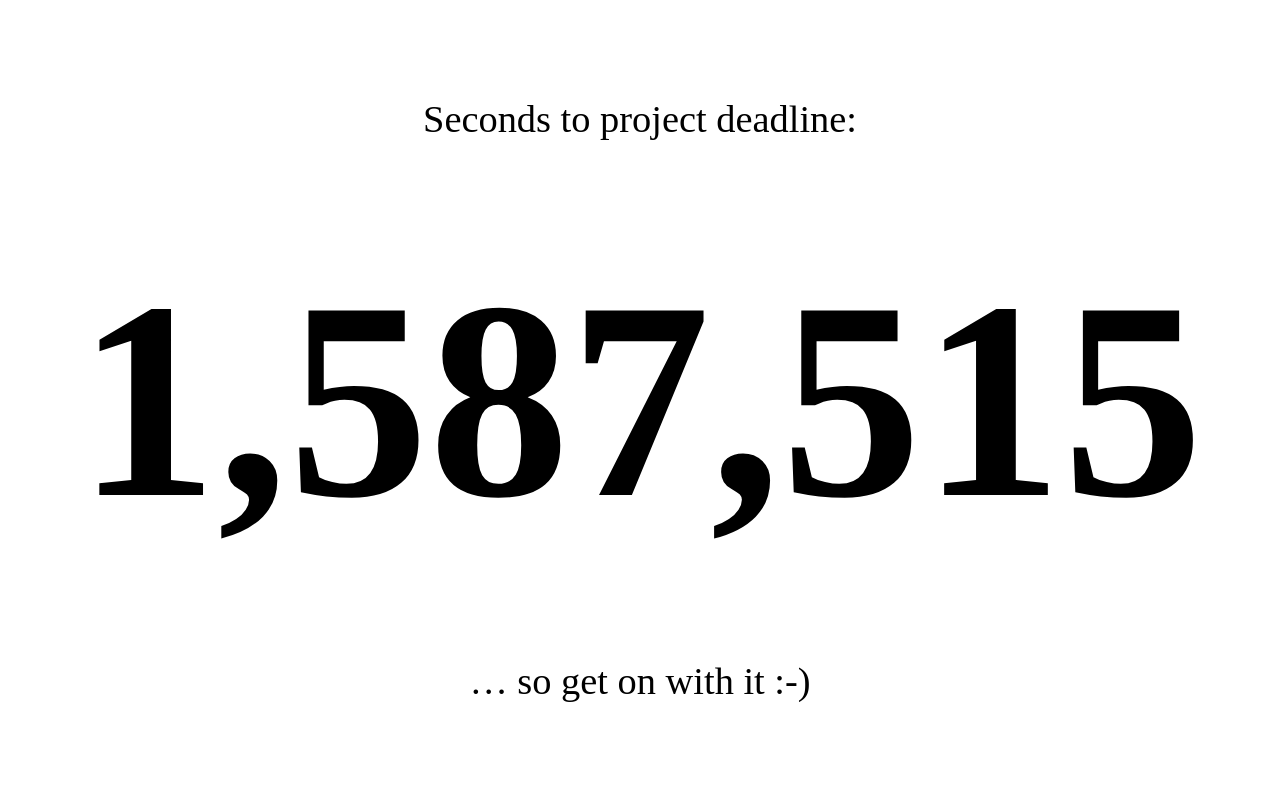
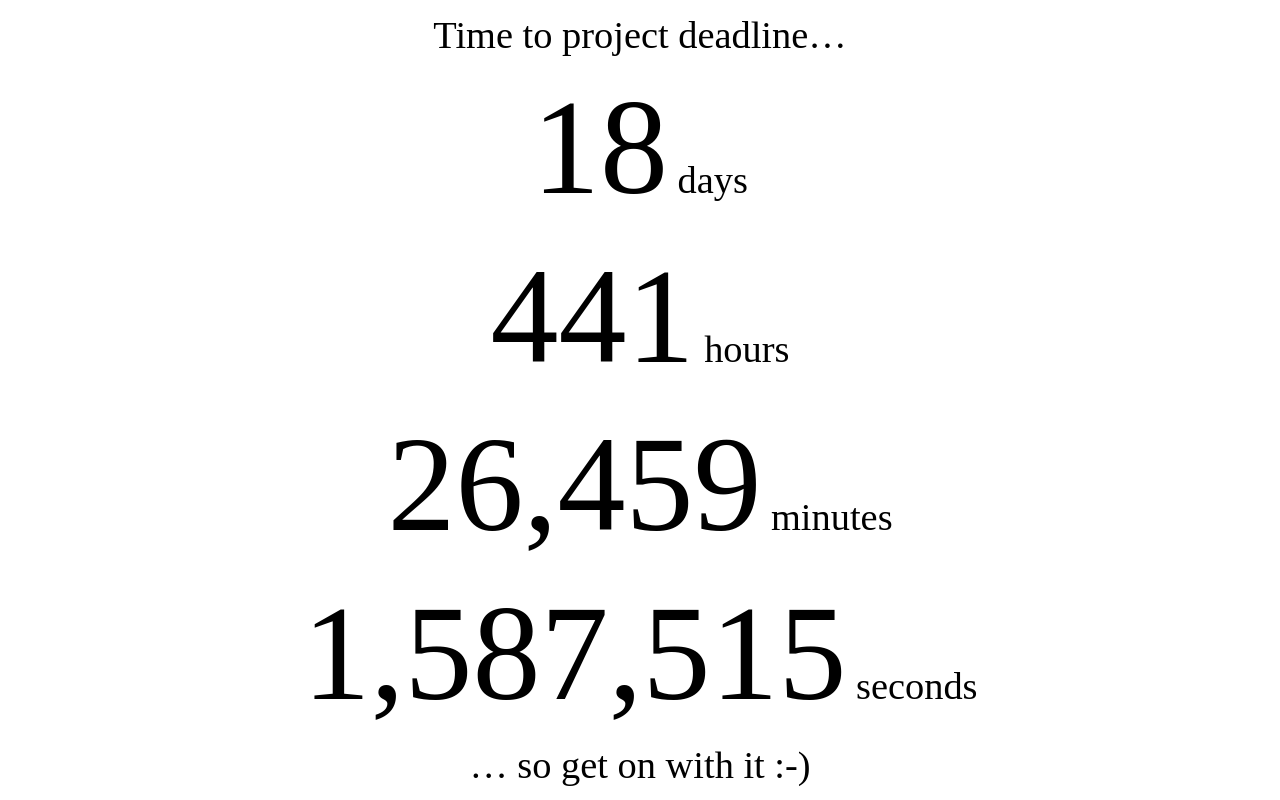
Before and after one commit to portsoc/deadline, a plain HTML site: page index.html in a window 1280 px wide. Drawn offline with Linux system fonts and the light colour scheme.

Commit message:
added days, hours, minutes

```diff
--- a/index.html
+++ b/index.html
@@ -12,29 +12,47 @@
     overflow: hidden;
   }
   * { text-align: center; padding: 0; margin: 0;}
-  h1 { font-size: 22vw; }
+  output { font-size: 17vmin; }
   p { font-size: 3vw; }
 </style>
 
-<p>Seconds to project deadline:</p>
-<h1>⟳</h1>
+
+<p>Time to project deadline&hellip;</p>
+<p><output id=days>⟳</output> days</p>
+<p><output id=hours>⟳</output> hours</p>
+<p><output id=minutes>⟳</output> minutes</p>
+<p><output id=seconds>⟳</output> seconds</p>
+
 <p>&hellip; so get on with it :-)</p>
 
 <script>
-
+  const ok = "📚👀🎓🎉";
+  const el = {}
   const d = new Date('2021-05-07T23:00:00');
   const future = d.valueOf();
-  const h1 = document.querySelector('h1');
   const formatter = new Intl.NumberFormat();
+
+  el.seconds = document.querySelector('#seconds');
+  el.minutes = document.querySelector('#minutes');
+  el.hours = document.querySelector('#hours');
+  el.days = document.querySelector('#days');
 
   function refresh() {
     const now = Date.now();
     const diff = future - now;
     const seconds = diff / 1000
-    const formatted = seconds>0 ? formatter.format(seconds.toFixed()) : "📚👀🎓🎉";
-    h1.textContent = formatted;
+    const minutes = seconds / 60;
+    const hours = minutes / 60;
+    const days = hours / 24;
+
+    el.seconds.textContent = seconds>0 ? formatter.format(seconds.toFixed()) : ok;
+    el.minutes.textContent = minutes>0 ? formatter.format(minutes.toFixed()) : ok;
+    el.hours.textContent = hours>0 ? formatter.format(hours.toFixed()) : ok;
+    el.days.textContent = days>0 ? formatter.format(days.toFixed()) : ok;
+
+
   }
 
-  setInterval(refresh, 1000);
+  setInterval(refresh, 250);
 
 </script>
```
